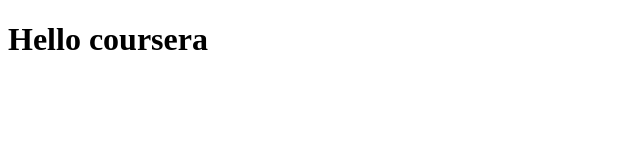
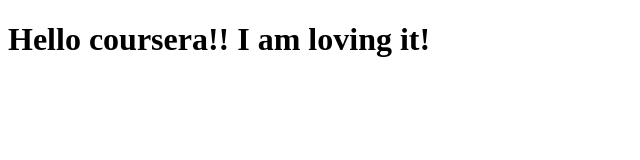
Before and after one commit to Meenakshi1996/coursera-test1, a plain HTML site: page site/index.html in a window 1280 px wide. Shown: the whole page, without its empty margins (0-640 px from the left). Drawn offline with Linux system fonts and the light colour scheme.

Commit message:
small change

```diff
--- a/site/index.html
+++ b/site/index.html
@@ -4,6 +4,6 @@
 	<title>Hello coursera</title>
 </head>
 <body>
-<h1> Hello  coursera </h1>
+<h1> Hello  coursera!! I am loving it! </h1>
 </body>
 </html>
```
